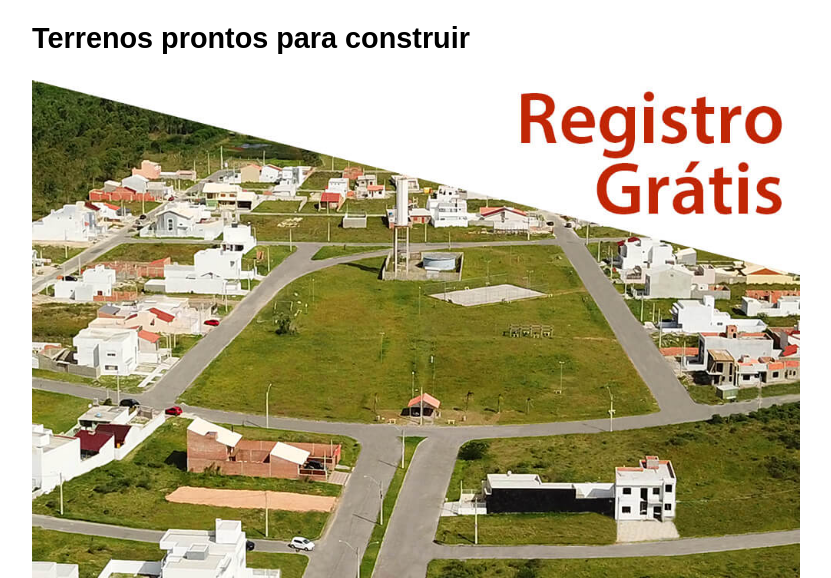
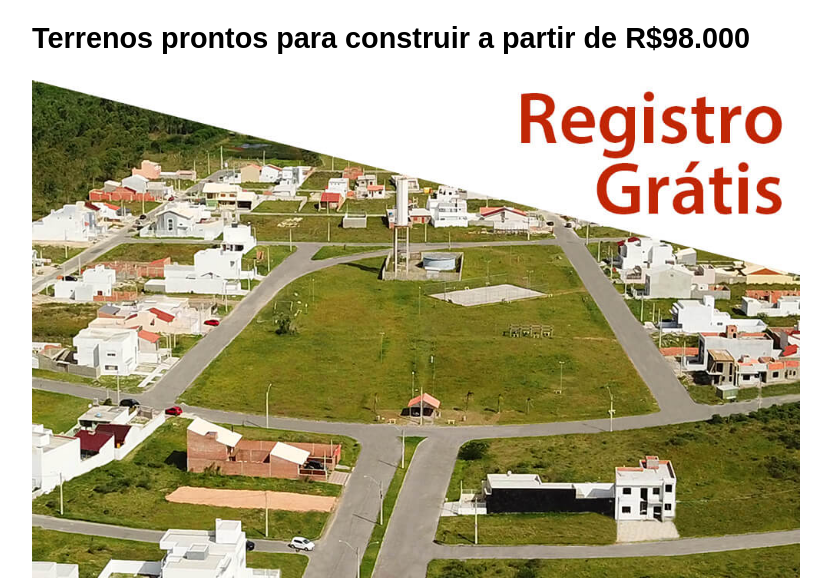
Before and after one commit to gustavomello/liberdade, a plain HTML site: page silvia.html in a window 1280 px wide. Shown: the part 222-800 px from the top of the page, without its empty margins (224-1055 px from the left). Drawn offline with Linux system fonts and the light colour scheme.

Commit message:
valor no header

```diff
--- a/silvia.html
+++ b/silvia.html
@@ -37,7 +37,7 @@
 <article>
 <header>
 <img src="image/marca.png" class="logo" alt="Liberdade">
-<h1>Terrenos prontos para construir</h1>
+<h1>Terrenos prontos para construir a partir de R$98.000</h1>
 <aside></aside>
 </header>
 		<img src="image/aerea.jpg" class="img"  alt="Aérea">
```
